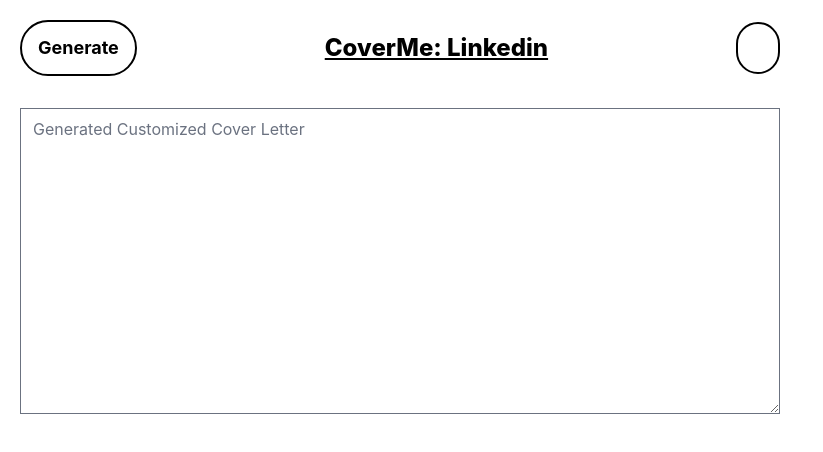
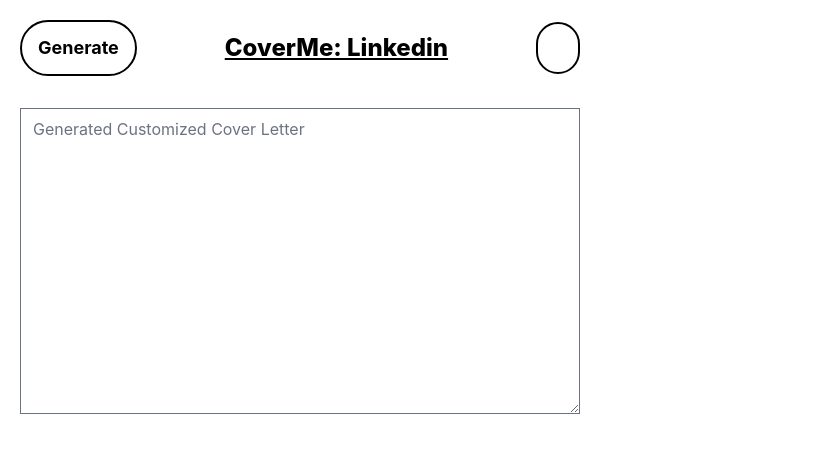
Before and after one commit to neeraj-gs/CoverMe-AI-Chrome-Extension, a React (Create React App) app in the folder cover-me/: page / in a window 1280 px wide. Shown: the top 452 px of the page, without its empty margins (0-823 px from the left). Built offline with nearby package versions, Linux system fonts and the light colour scheme; some icons are missing.

Commit message:
Added some basic styles for teh extension to appear better on the screen

```diff
--- a/cover-me/src/index.css
+++ b/cover-me/src/index.css
@@ -7,7 +7,7 @@
 
 
 body {
-    width: 800px; /* Add width */
+    width: 600px; /* Add width */
     height: 400px; /* Add height */
     margin: 0;
     font-family: -apple-system, BlinkMacSystemFont, "Segoe UI", "Roboto", "Oxygen",
```
